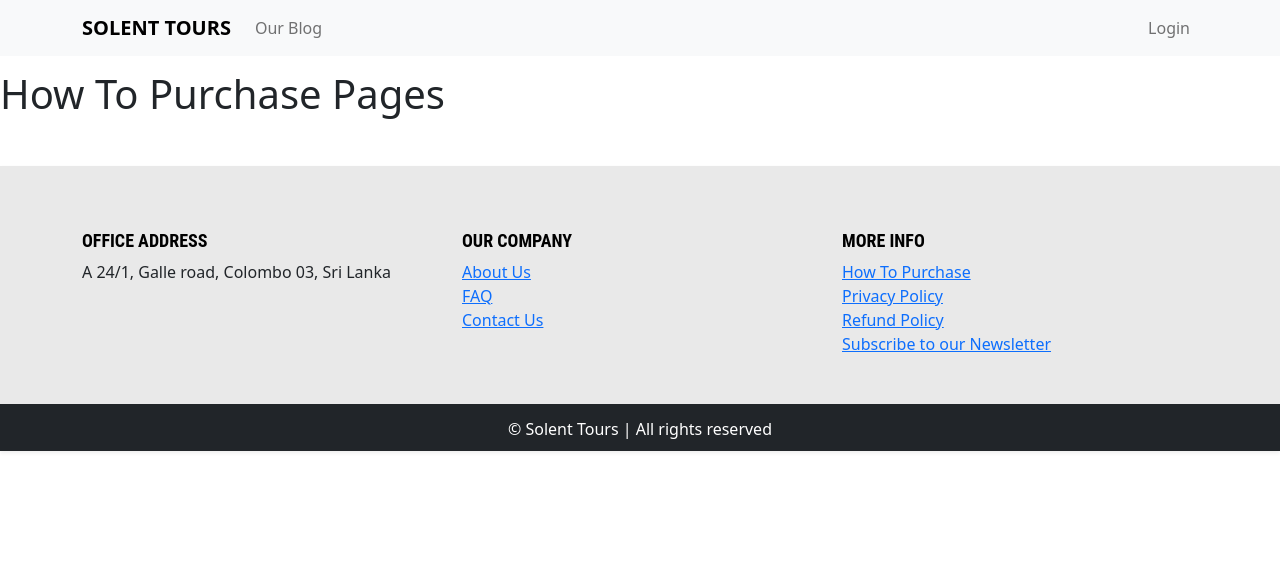
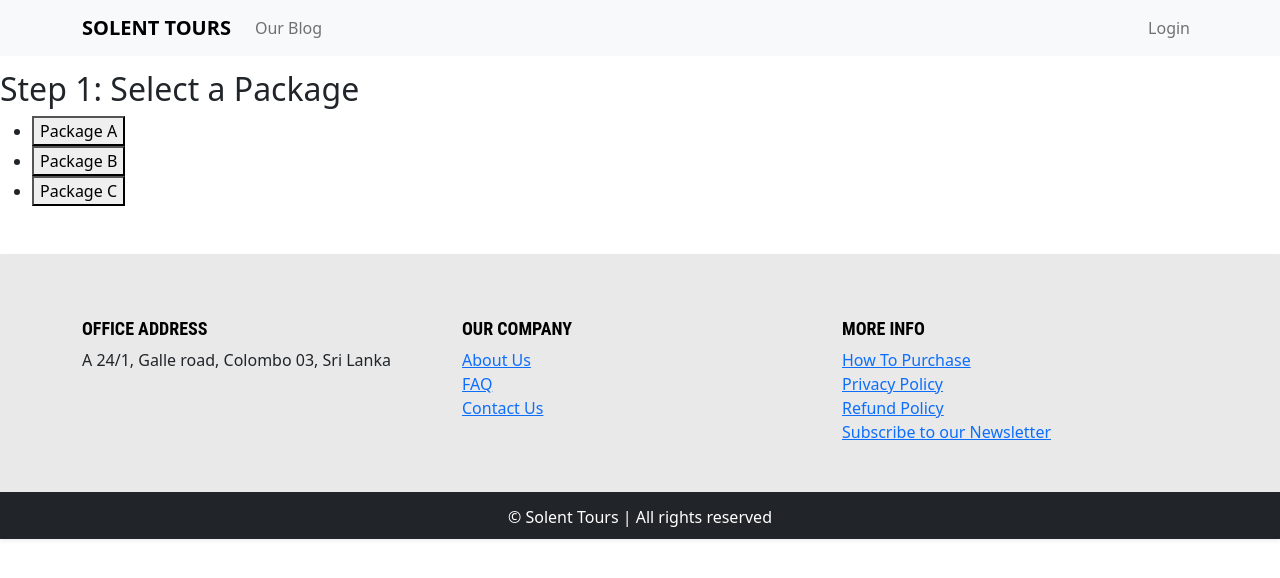
Before and after one commit to Solent-Team/tour_system_solent_frontend, a React (Create React App) app: page /HowToPurchase in a window 1280 px wide. Shown: the top 578 px of the page. Built offline with nearby package versions, Linux system fonts and the light colour scheme.

Commit message:
How to Purchase First Update
dev con 1

```diff
--- a/src/components/footer/HowToPurchase.jsx
+++ b/src/components/footer/HowToPurchase.jsx
@@ -1,13 +1,140 @@
-import React, { Component, Fragment } from 'react'
+import React, { useState } from 'react';
 
-class HowToPurchase extends Component {
-  render() {
-    return (
-    <Fragment>
-        <h1>How To Purchase Pages</h1>
-    </Fragment>
-    )
-  }
-}
+const PurchasePage = () => {
+  const [selectedPackage, setSelectedPackage] = useState('');
+  const [name, setName] = useState('');
+  const [email, setEmail] = useState('');
+  const [address, setAddress] = useState('');
 
-export default HowToPurchase
+  const handlePackageSelection = (packageName) => {
+    setSelectedPackage(packageName);
+  };
+
+  const handleNameChange = (event) => {
+    setName(event.target.value);
+  };
+
+  const handleEmailChange = (event) => {
+    setEmail(event.target.value);
+  };
+
+  const handleAddressChange = (event) => {
+    setAddress(event.target.value);
+  };
+
+  const handlePurchase = () => {
+    // Perform validation on the form inputs
+    if (!selectedPackage || !name || !email || !address) {
+      alert('Please fill in all the required information.');
+      return;
+    }
+
+    // Logic for handling the purchase, e.g., submitting the order or redirecting to a payment gateway
+    console.log('Purchase completed!');
+    console.log('Selected Package:', selectedPackage);
+    console.log('Name:', name);
+    console.log('Email:', email);
+    console.log('Address:', address);
+
+    // Reset the form
+    setSelectedPackage('');
+    setName('');
+    setEmail('');
+    setAddress('');
+  };
+
+  return (
+    <div>
+      <h2>Step 1: Select a Package</h2>
+      <ul>
+        <li>
+          <button onClick={() => handlePackageSelection('Package A')}>
+            Package A
+          </button>
+        </li>
+        <li>
+          <button onClick={() => handlePackageSelection('Package B')}>
+            Package B
+          </button>
+        </li>
+        <li>
+          <button onClick={() => handlePackageSelection('Package C')}>
+            Package C
+          </button>
+        </li>
+      </ul>
+
+      {selectedPackage && (
+        <div>
+          <h2>Step 2: Provide Your Information</h2>
+          <form>
+            <label>
+              Name:
+              <input type="text" value={name} onChange={handleNameChange} />
+            </label>
+            <br />
+            <label>
+              Email:
+              <input type="email" value={email} onChange={handleEmailChange} />
+            </label>
+            <br />
+            <label>
+              Address:
+              <input type="text" value={address} onChange={handleAddressChange} />
+            </label>
+            <br />
+            <button onClick={handlePurchase}>Purchase</button>
+          </form>
+        </div>
+      )}
+
+      {selectedPackage && name && email && address && (
+        <div>
+          <h2>Step 3: Review Your Order</h2>
+          <p>Selected Package: {selectedPackage}</p>
+          <p>Name: {name}</p>
+          <p>Email: {email}</p>
+          <p>Address: {address}</p>
+          <button onClick={() => alert('Order has been confirmed!')}>
+            Confirm Order
+          </button>
+        </div>
+      )}
+
+      {selectedPackage && name && email && address && (
+        <div>
+          <h2>Step 4: Make Payment</h2>
+          <p>Payment methods:</p>
+          <ul>
+            <li>Credit Card</li>
+            <li>PayPal</li>
+            <li>Bank Transfer</li>
+          </ul>
+          <button onClick={() => alert('Payment successful!')}>
+            Pay Now
+          </button>
+        </div>
+      )}
+
+      {selectedPackage && name && email && address && (
+        <div>
+          <h2>Step 5: Booking Confirmation</h2>
+          <p>Your booking has been confirmed!</p>
+          <p>Package: {selectedPackage}</p>
+          <p>Name: {name}</p>
+          <p>Email: {email}</p>
+          <p>Address: {address}</p>
+        </div>
+      )}
+
+      {selectedPackage && name && email && address && (
+        <div>
+          <h2>Step 6: Enjoy Your Trip!</h2>
+          <p>Have a fantastic journey!</p>
+        </div>
+      )}
+    </div>
+  );
+};
+
+export default PurchasePage;
```
